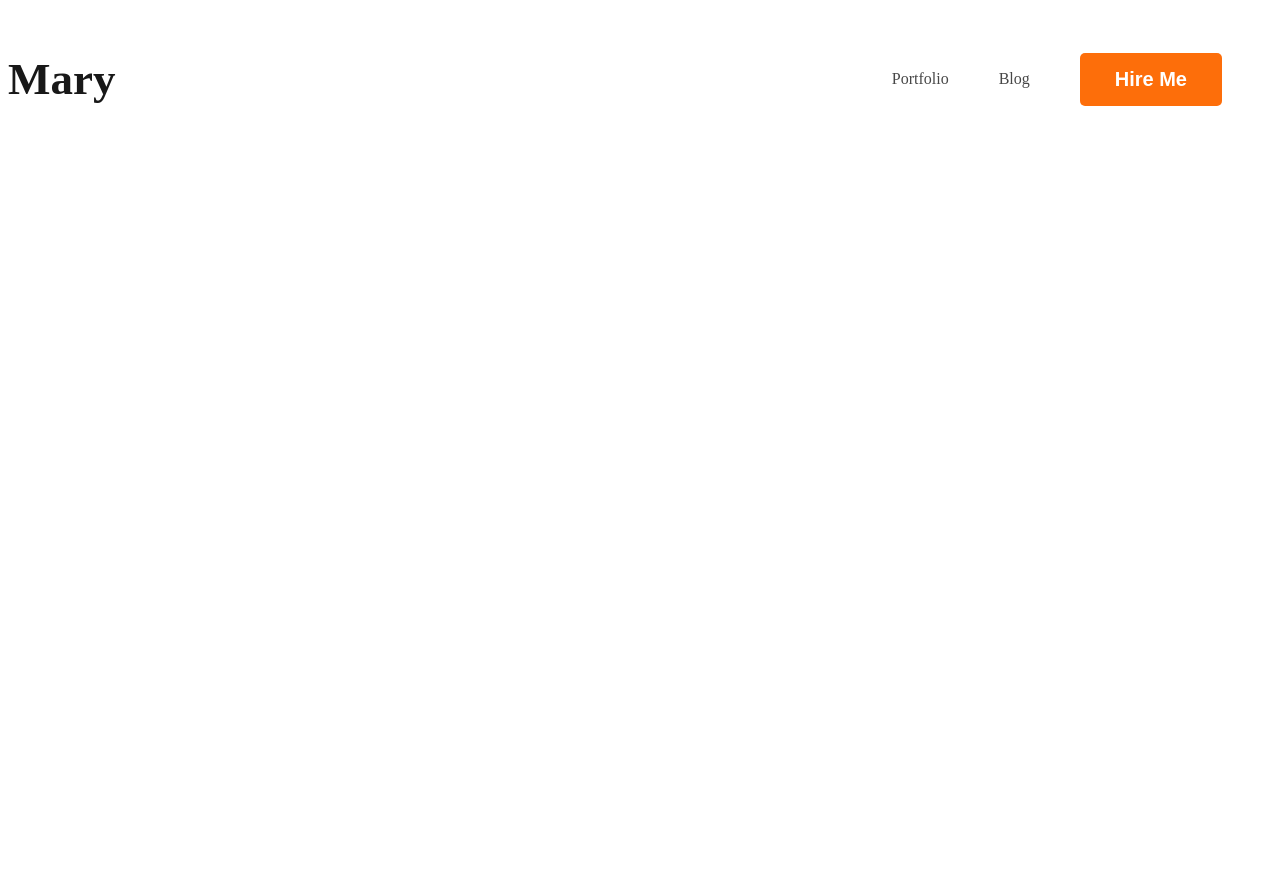
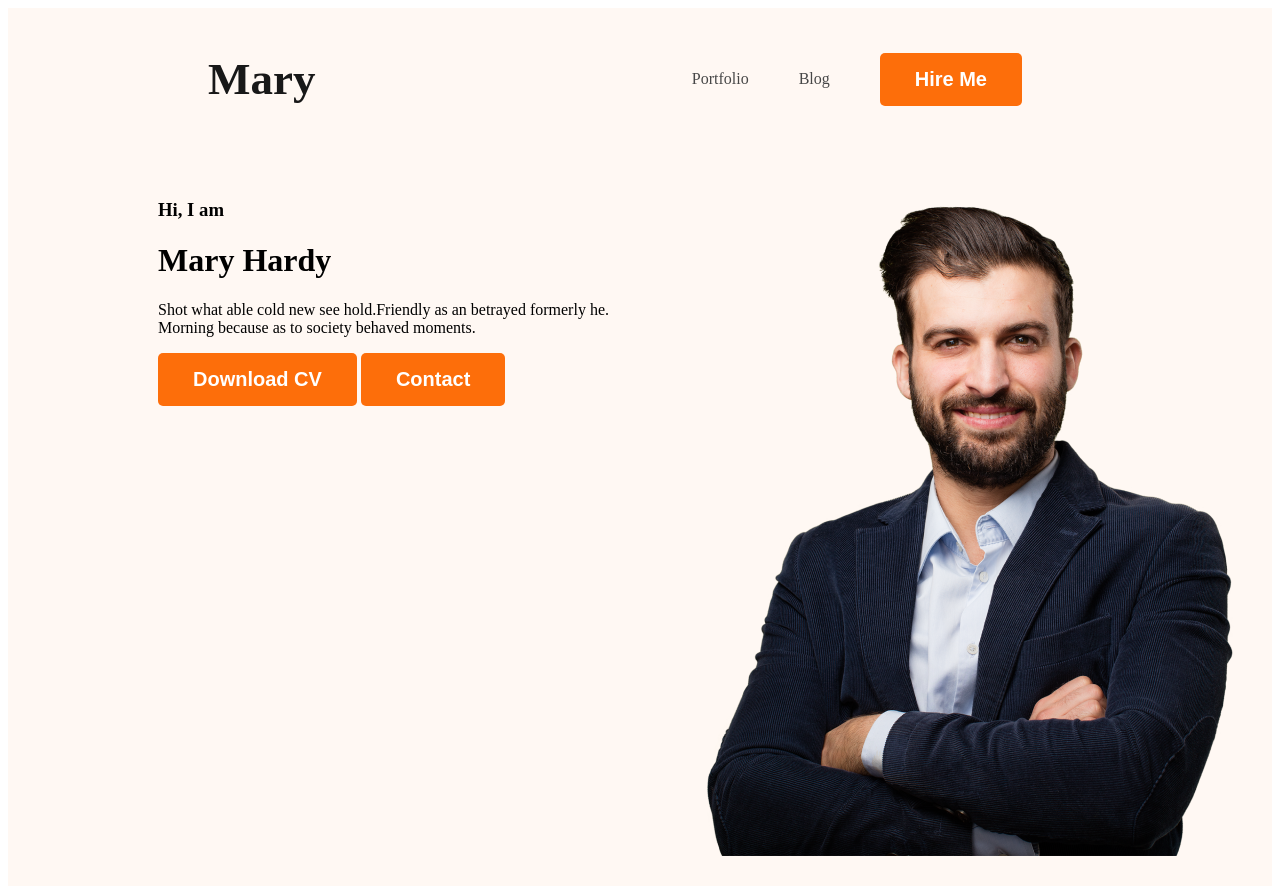
Before and after one commit to Mosaddik-habib/webdeveloper-portfolio, a plain HTML site: page index.html in a window 1280 px wide. Before the commit the page ends 800 px from the top, so only its background shows below. Drawn offline with Linux system fonts and the light colour scheme.

Commit message:
banner content added

```diff
--- a/index.html
+++ b/index.html
@@ -10,7 +10,7 @@
     <link rel="stylesheet" href="styles/styles.css">
 </head>
 <body>
-    <header>
+    <header class="header">
         <nav>
             <h3 class="nav-title">Ma<span class="text-primary">r</span>y</h3>
             <ul>
@@ -19,6 +19,16 @@
                 <li><button class="btn-primary ">Hire Me</button></li>
             </ul>
         </nav>
+        <div class="banner">
+            <div class="banner-content">
+                <h3 class="banner-greetig">Hi, I  am</h3>
+                <h1 class="banner-title">Mary Hardy</h1>
+                <p>Shot what able cold new see hold.Friendly as an betrayed formerly he. Morning because as to society behaved moments.</p>
+                <button class="btn-primary">Download CV</button>
+                <button class="btn-primary">Contact</button>
+            </div>
+            <img class="profile-pic" src="images/hardy.png" alt="">
+        </div>
 
     </header>
     <main>
--- a/styles/styles.css
+++ b/styles/styles.css
@@ -1,5 +1,5 @@
-/*  */
 /*  common shared style */
+
 font-family : 'Open Sans', sans-serif;
 
 .text-primary {
@@ -22,6 +22,7 @@ nav {
     display: flex;
     justify-content: space-between;
     align-items: center;
+    margin: 0 200px;
 }
 
 .nav-title {
@@ -45,3 +46,13 @@ nav a{
     color: #474747;
 
 }
+
+/*  header related style */
+.header {
+    background-color: #FFF8F3;
+}
+
+.banner {
+    padding: 30px 30px 30px 150px;
+    display: flex;
+}
```
